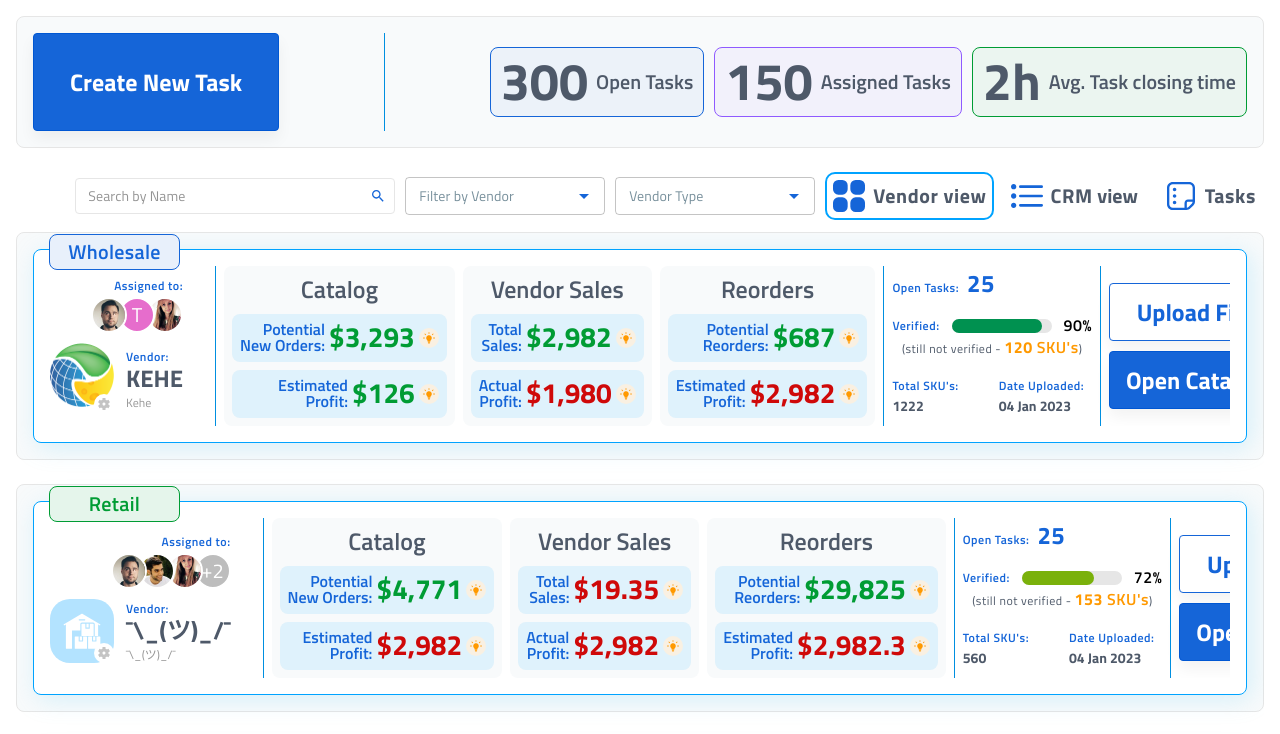
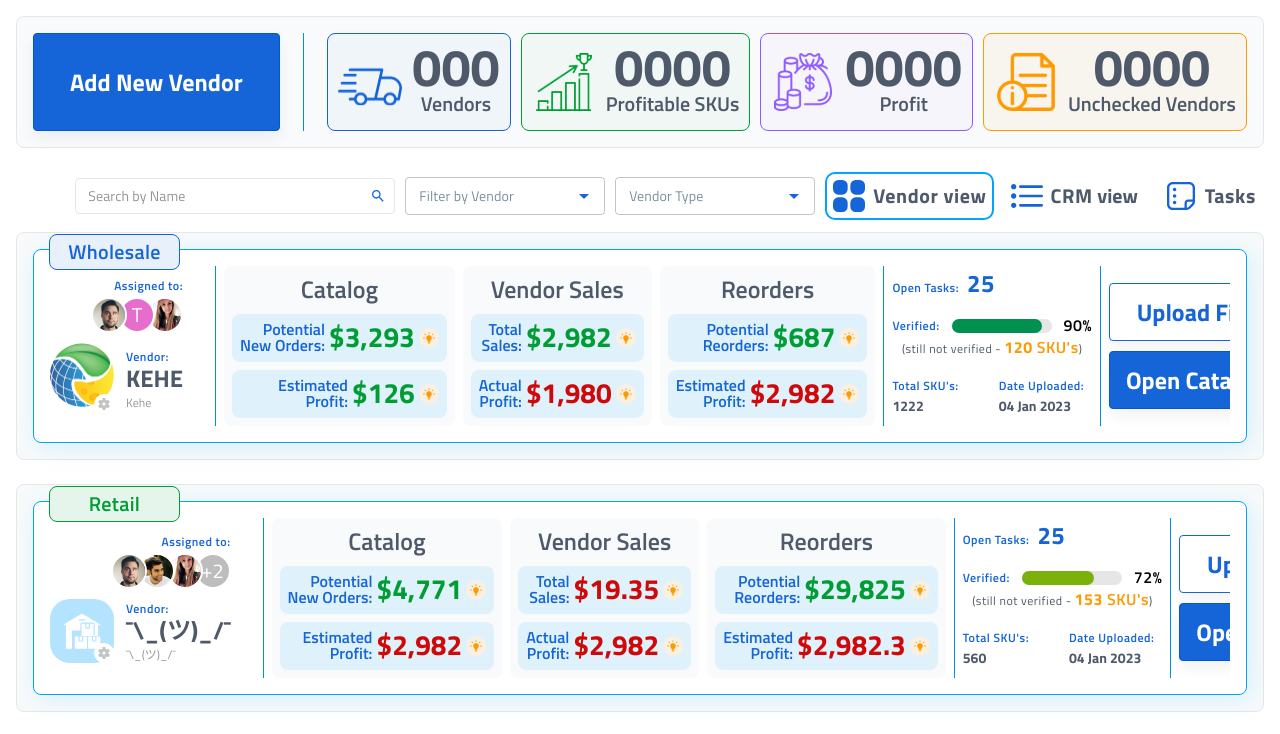
Before and after one commit to estiva1/ss-catalog-analyzer, a React (Create React App) app: page / in a window 1280 px wide. Shown: the top 734 px of the page. Built offline with nearby package versions, Linux system fonts and the light colour scheme.

Commit message:
added switching between top cards

```diff
--- a/src/components/UI/nav-tabs/catalog-analyzer-nav-tabs/catalog-analyzer-nav-tabs.component.jsx
+++ b/src/components/UI/nav-tabs/catalog-analyzer-nav-tabs/catalog-analyzer-nav-tabs.component.jsx
@@ -89,8 +89,8 @@ const TabProps = (index) => {
   };
 };
 
-const CatalogAnalyzerNavTabs = () => {
-  const [tab, setTab] = useState(0);
+const CatalogAnalyzerNavTabs = ({ tab, setTab }) => {
+  //const [tab, setTab] = useState(0);
   const [crmTab, setCrmTab] = useState(0);
   const [itemFilter, setItemFilter] = useState("");
   const [selectedStatus, setSelectedStatus] = useState(null);
--- a/src/pages/catalog-analyzer/catalog-analyzer.component.jsx
+++ b/src/pages/catalog-analyzer/catalog-analyzer.component.jsx
@@ -1,15 +1,43 @@
-import React from "react";
+import React, { useState } from "react";
+import { AnimatePresence, motion } from "framer-motion";
+
 import TopCardsRow from "../../components/top-cards-row/top-cards-row.component";
+import CreateNewTask from "../../components/create-new-task/create-new-task.component";
 import CatalogAnalyzerNavTabs from "../../components/UI/nav-tabs/catalog-analyzer-nav-tabs/catalog-analyzer-nav-tabs.component";
+
 import { CatalogAnalizerLayout } from "./catalog-analyzer.styles";
-import CreateNewTask from "../../components/create-new-task/create-new-task.component";
+
+const MotionWrapper = ({ key, children }) => {
+  return (
+    <motion.div
+      key={key}
+      initial={{ x: 200, opacity: 0 }}
+      animate={{ x: 0, opacity: 1 }}
+      exit={{ x: -200, opacity: 0 }}
+      transition={{ duration: 0.3 }}
+    >
+      {children}
+    </motion.div>
+  );
+};
 
 const CatalogAnalyzer = () => {
+  const [tab, setTab] = useState(0);
+
   return (
     <CatalogAnalizerLayout>
-      {/* <TopCardsRow /> */}
-      <CreateNewTask />
-      <CatalogAnalyzerNavTabs />
+      {(tab === 0 || tab === 1) && (
+        <MotionWrapper>
+          <TopCardsRow />
+        </MotionWrapper>
+      )}
+      {tab === 2 && (
+        <MotionWrapper>
+          <CreateNewTask />
+        </MotionWrapper>
+      )}
+
+      <CatalogAnalyzerNavTabs tab={tab} setTab={setTab} />
     </CatalogAnalizerLayout>
   );
 };
--- a/src/pages/catalog-analyzer/catalog-analyzer.styles.js
+++ b/src/pages/catalog-analyzer/catalog-analyzer.styles.js
@@ -4,7 +4,7 @@ export const CatalogAnalizerLayout = styled.div`
   box-sizing: border-box;
   display: block;
   margin: 0 auto;
-  max-width: 1600px;
+  max-width: 1440px;
   padding: 8px;
   width: 100%;
 
```
